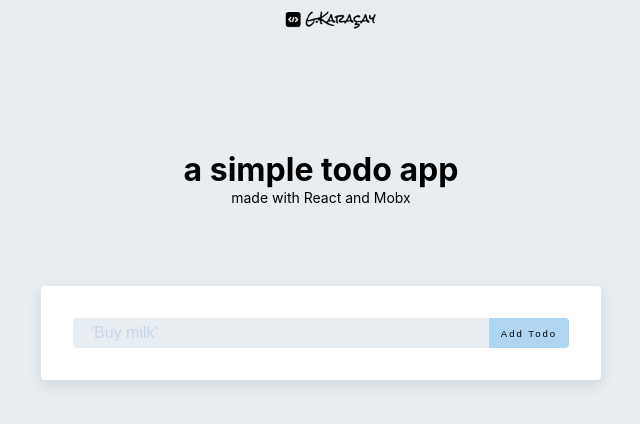
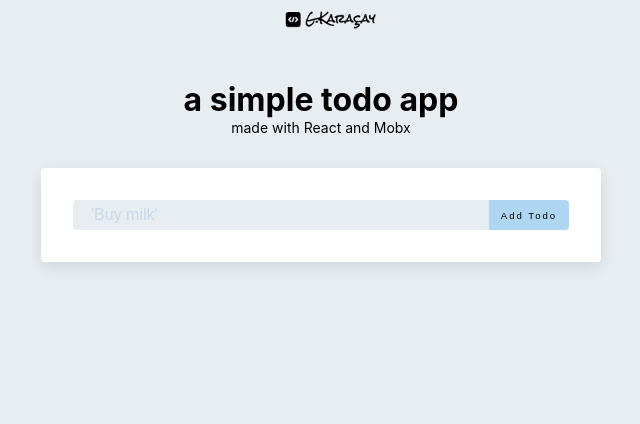
Before and after one commit to gokhankar/todo_list, a React (Create React App) app: page / in a window 1280 px wide. Shown: the top 424 px of the page, without its empty margins (319-959 px from the left). Built offline with nearby package versions, Linux system fonts and the light colour scheme.

Commit message:
Margin top decreased

```diff
--- a/src/App.js
+++ b/src/App.js
@@ -43,7 +43,7 @@ const Main = styled.section`
 `;
 
 const AppHeader = styled.section`
-  margin-top: 100px;
+  margin-top: 30px;
   text-align: center;
   min-width: 360px;
 `;
@@ -62,7 +62,7 @@ const AddingSection = styled.section`
   max-width: 35rem;
   min-width: 360px;
   text-align: center;
-  margin-top: 5rem;
+  margin-top: 2rem;
   border-radius: 0.25rem;
   box-shadow: 0 5px 15px rgba(0, 0, 0, 0.1);
   transition: all 0.3s linear;
```
